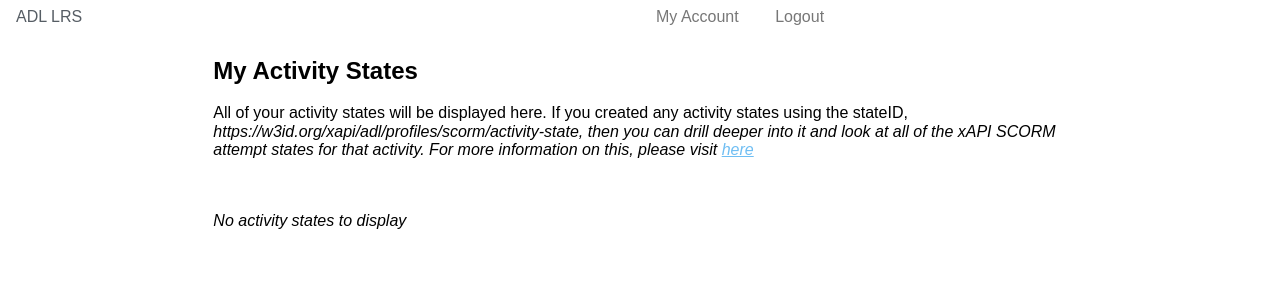
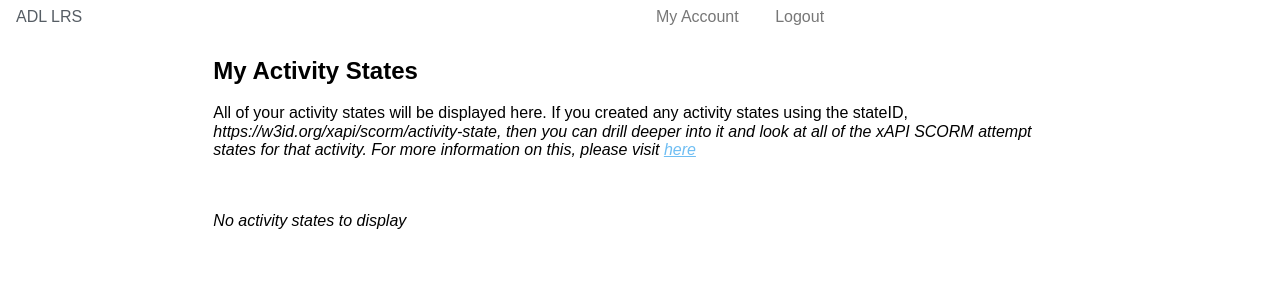
Before and after one commit to adlnet/ADL_LRS, a Django app: page /me/activities/states in a window 1280 px wide. Shown: the top 300 px of the page. Run offline with Django 3.2, Linux system fonts and the light colour scheme; the visitor is signed in with stand-in values (Sample User, id 1); data comes from the database, SQL or seed files in the repository; data that the repository does not hold is empty; parts of the project's set-up code (start-up, migrations or seed data) failed here and were passed over; some libraries are stand-ins or nearby versions.

Commit message:
updated scorm act state id

```diff
--- a/adl_lrs/templates/my_activity_states.html
+++ b/adl_lrs/templates/my_activity_states.html
@@ -37,7 +37,7 @@
         <div class="pure-u-2-3 pure-u-md-2-3 pure-u-lg-2-3">
             <div id="myactivitystates" class="content">
                 <h2>My Activity States</h2>
-                <p>All of your activity states will be displayed here. If you created any activity states using the stateID, <i>https://w3id.org/xapi/adl/profiles/scorm/activity-state<i/>, then you can drill deeper into it and look at all of the xAPI SCORM attempt states for that activity. For more information on this, please visit <a target="_blank" href="https://github.com/adlnet/xAPI-SCORM-Profile/blob/master/xapi-scorm-profile.md">here</a></p>
+                <p>All of your activity states will be displayed here. If you created any activity states using the stateID, <i>https://w3id.org/xapi/scorm/activity-state<i/>, then you can drill deeper into it and look at all of the xAPI SCORM attempt states for that activity. For more information on this, please visit <a target="_blank" href="https://github.com/adlnet/xAPI-SCORM-Profile/blob/master/xapi-scorm-profile.md">here</a></p>
                 <br>
                 <br>
                 <div>
@@ -60,7 +60,7 @@
                                                 <input class="hidden" type="hidden" value="">
                                             {% endif %}
                                         {% endif %}
-                                        {% if as.state_id == "https://w3id.org/xapi/adl/profiles/scorm/activity-state" %}
+                                        {% if as.state_id == "https://w3id.org/xapi/scorm/activity-state" %}
                                             <br>
                                             <button class="scormbutton pure-button pure-button-primary" type="button">Show Attempts</button>
                                             <br>
```
